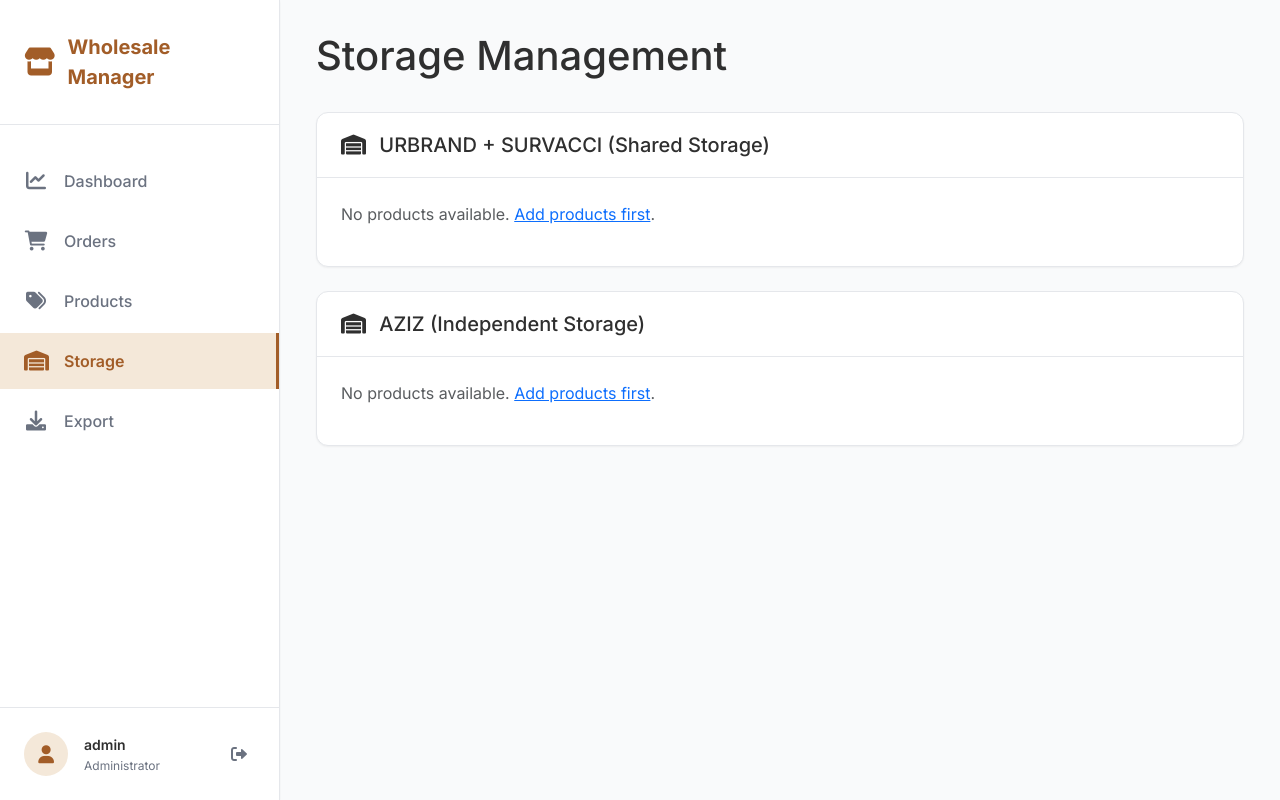
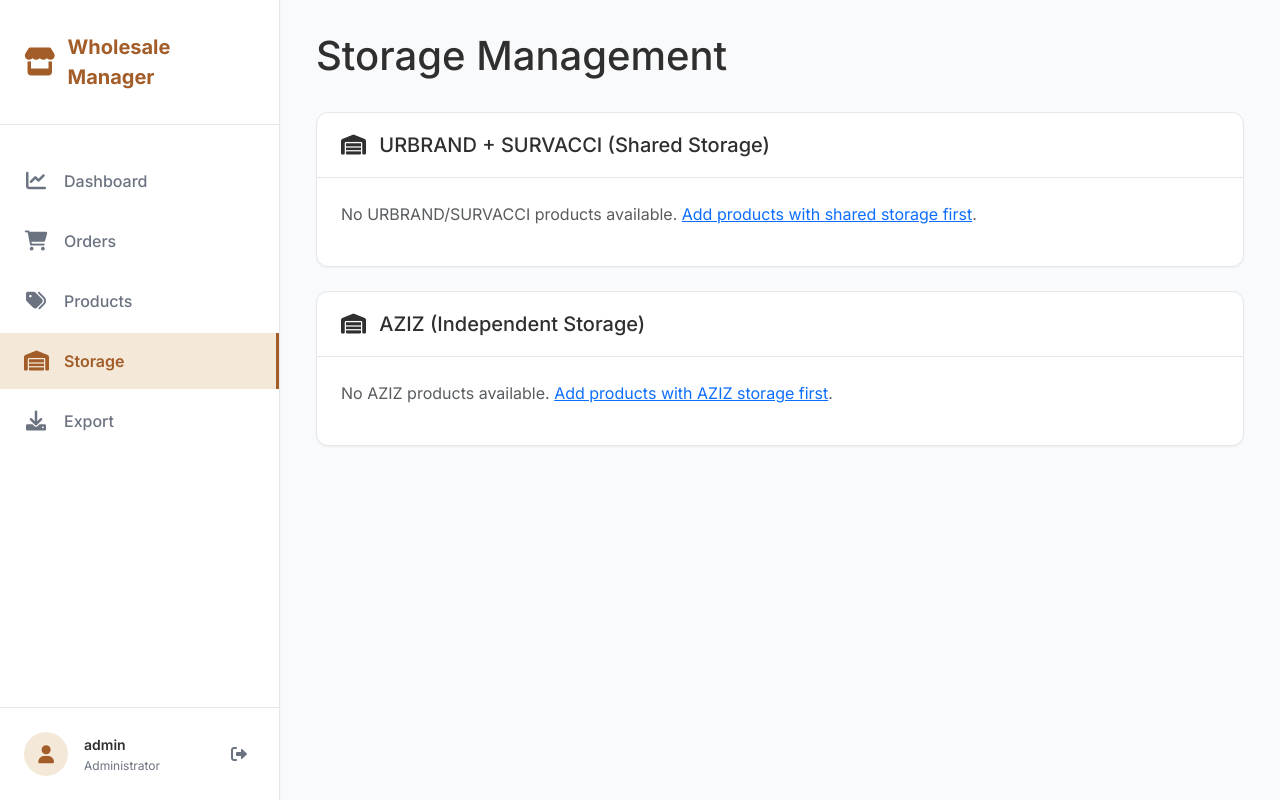
Before and after one commit to AdhamElkomey23/WHOLESALE-APP, a Flask app: page /storage in a window 1280 px wide. Run offline with Flask 3, Linux system fonts and the light colour scheme; a user stored in the database is signed in; data that the repository does not hold is empty.

Commit message:
Categorize products by brand for better stock tracking and organization
Implements brand group selection for products and updates inventory logic in models.py, routes.py, and templates.

Replit-Commit-Author: Agent
Replit-Commit-Session-Id: 03023591-3e84-4850-aff2-f235a7f37061
Replit-Commit-Screenshot-Url: https://storage.googleapis.com/screenshot-production-us-central1/4234a394-b2d3-40c5-a1fb-8767f7a2ab1a/6184fb65-8e42-4dcb-9575-9d46e6de4157.jpg

```diff
--- a/routes.py
+++ b/routes.py
@@ -316,22 +316,22 @@ def storage():
     """Storage management page"""
     from models import ProductType, Inventory
 
-    # Get all products
-    products = ProductType.query.all()
+    # Get products filtered by brand group
+    shared_products = ProductType.query.filter_by(brand_group='SHARED').all()
+    aziz_products = ProductType.query.filter_by(brand_group='AZIZ').all()
 
-    # Get inventory data for both storage types
+    # Get inventory data for shared storage products
     shared_inventory = {}
-    aziz_inventory = {}
-
-    for product in products:
-        # Get shared storage (URBRAND + SURVACCI)
+    for product in shared_products:
         shared_stock = Inventory.query.filter_by(
             product_type_id=product.id,
             storage_type='SHARED'
         ).first()
         shared_inventory[product.id] = shared_stock.quantity if shared_stock else 0
 
-        # Get AZIZ storage
+    # Get inventory data for AZIZ storage products
+    aziz_inventory = {}
+    for product in aziz_products:
         aziz_stock = Inventory.query.filter_by(
             product_type_id=product.id,
             storage_type='AZIZ'
@@ -339,7 +339,8 @@ def storage():
         aziz_inventory[product.id] = aziz_stock.quantity if aziz_stock else 0
 
     return render_template('storage.html',
-                         products=products,
+                         shared_products=shared_products,
+                         aziz_products=aziz_products,
                          shared_inventory=shared_inventory,
                          aziz_inventory=aziz_inventory)
 
--- a/templates/storage.html
+++ b/templates/storage.html
@@ -17,7 +17,7 @@
             </h5>
         </div>
         <div class="card-body">
-            {% if products %}
+            {% if shared_products %}
             <div class="table-responsive">
                 <table class="table table-hover">
                     <thead>
@@ -28,7 +28,7 @@
                         </tr>
                     </thead>
                     <tbody>
-                        {% for product in products %}
+                        {% for product in shared_products %}
                         <tr>
                             <td>{{ product.name }}</td>
                             <td>
@@ -54,7 +54,7 @@
                 </table>
             </div>
             {% else %}
-            <p class="text-muted">No products available. <a href="{{ url_for('products') }}">Add products first</a>.</p>
+            <p class="text-muted">No URBRAND/SURVACCI products available. <a href="{{ url_for('products') }}">Add products with shared storage first</a>.</p>
             {% endif %}
         </div>
     </div>
@@ -68,7 +68,7 @@
             </h5>
         </div>
         <div class="card-body">
-            {% if products %}
+            {% if aziz_products %}
             <div class="table-responsive">
                 <table class="table table-hover">
                     <thead>
@@ -79,7 +79,7 @@
                         </tr>
                     </thead>
                     <tbody>
-                        {% for product in products %}
+                        {% for product in aziz_products %}
                         <tr>
                             <td>{{ product.name }}</td>
                             <td>
@@ -105,7 +105,7 @@
                 </table>
             </div>
             {% else %}
-            <p class="text-muted">No products available. <a href="{{ url_for('products') }}">Add products first</a>.</p>
+            <p class="text-muted">No AZIZ products available. <a href="{{ url_for('products') }}">Add products with AZIZ storage first</a>.</p>
             {% endif %}
         </div>
     </div>
```
Also changed, not shown: models.py (+16 -10 lines), templates/products.html (+9 -1 lines).
